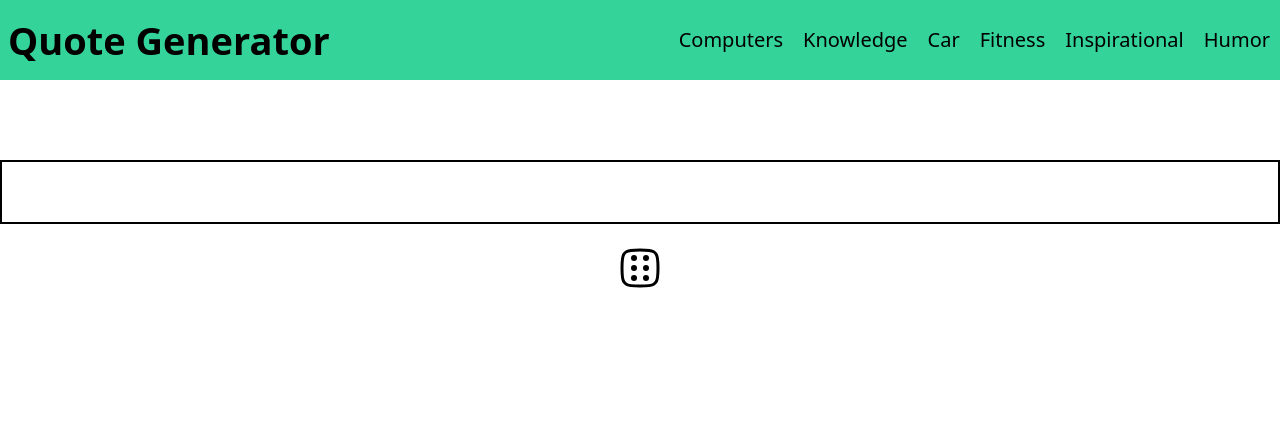
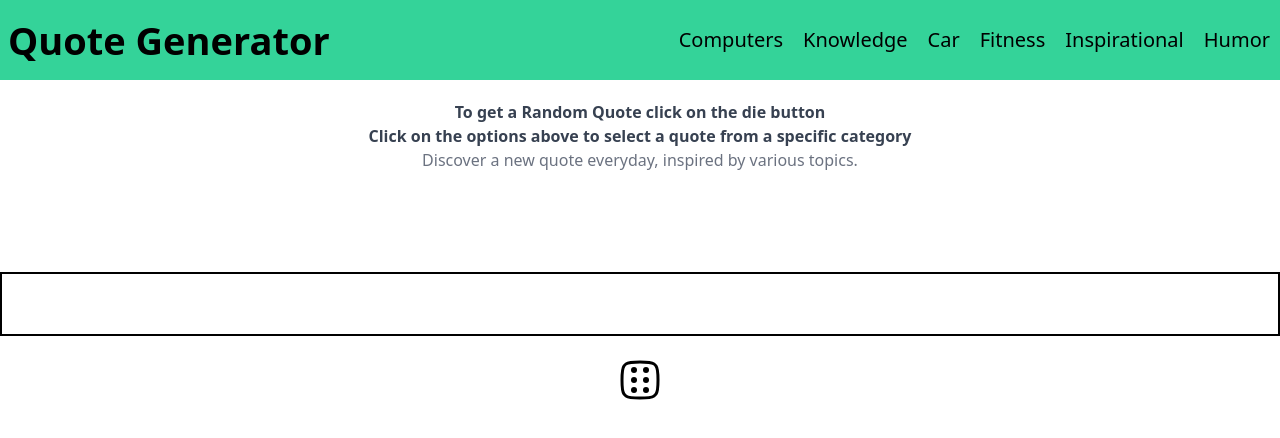
Before and after one commit to akshat-code21/OS-Club-Hackathon, a website: page src/index.html in a window 1280 px wide. Drawn offline with Linux system fonts and the light colour scheme; no server answers.

Commit message:
adding a message for the user

```diff
--- a/src/index.html
+++ b/src/index.html
@@ -27,6 +27,17 @@
     </header>
 
     <main class="flex flex-col gap-[20px]">
+      <div class="message mt-[20px]">
+        <h6 class=" text-center text-gray-700 font-bold">
+          To get a Random Quote click on the die button
+        </h6>
+        <h6 class=" text-center text-gray-700 font-bold">
+          Click on the options above to select a quote from a specific category
+        </h6>
+        <p class="text-gray-500 text-center text-[3xl]">
+          Discover a new quote everyday, inspired by various topics.
+        </p>
+      </div>
       <div
         class="container border-2 border-black mt-[80px] mx-[auto] "
       >
```
Also changed, not shown: src/output.css.
